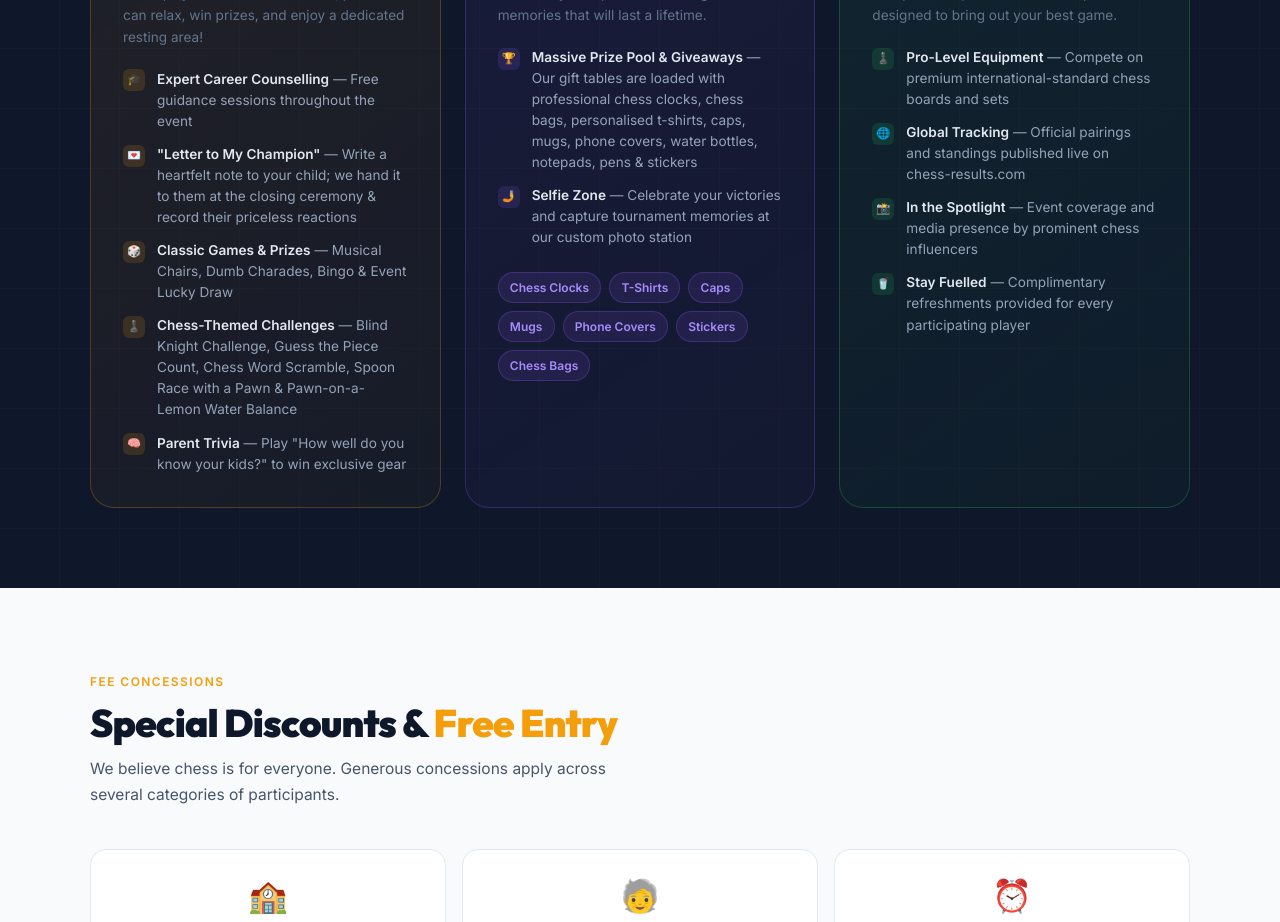
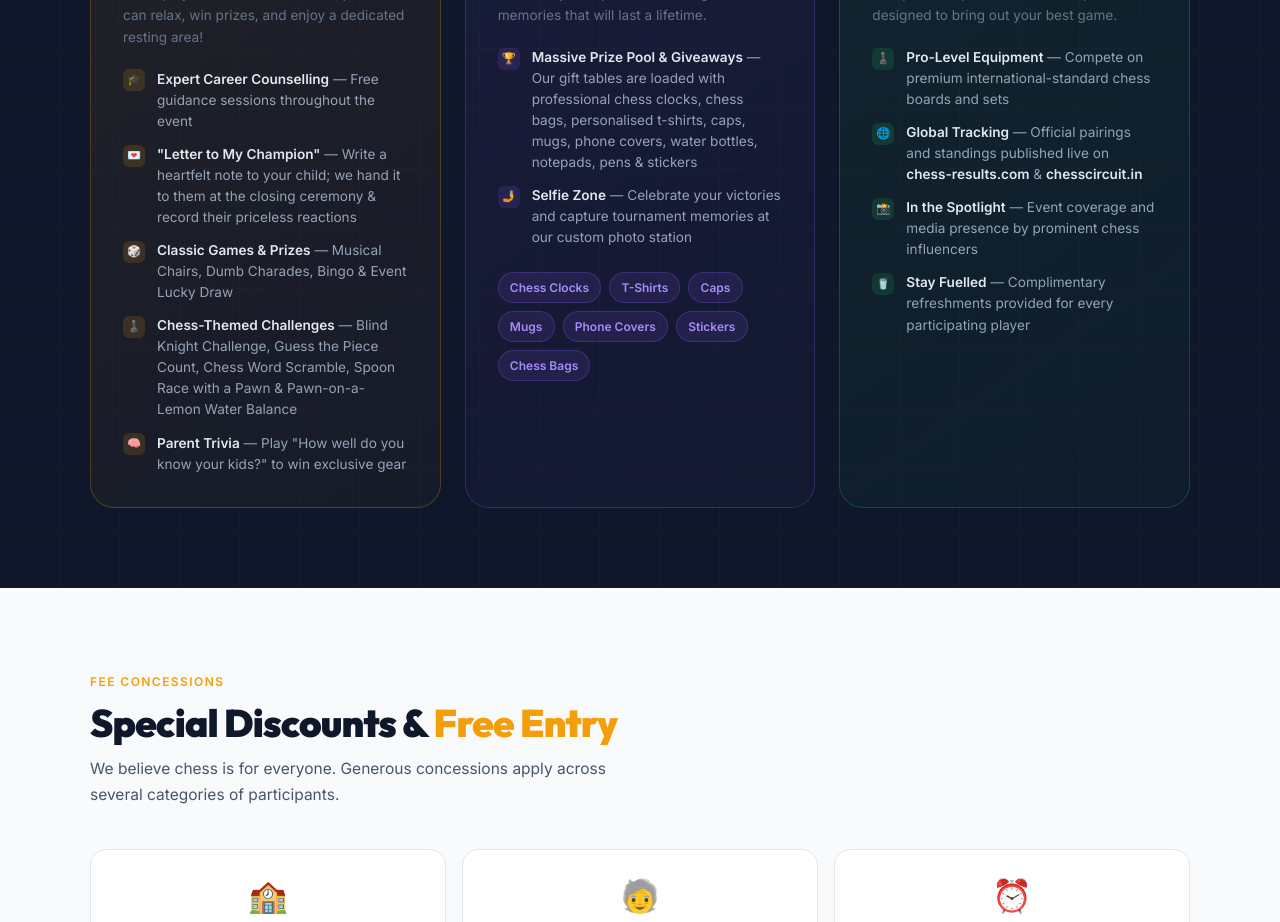
Before and after one commit to developerankushjain/thechesslifestyle, a website built with Vite: page tournament/index.html in a window 1280 px wide. Shown: the part 3920-4842 px from the top of the page. Built offline with nearby package versions, Linux system fonts and the light colour scheme.

Commit message:
Update pairings platforms: chess-results.com & chesscircuit.in

```diff
--- a/tournament/index.html
+++ b/tournament/index.html
@@ -564,7 +564,7 @@
               </li>
               <li style="display:flex;gap:.75rem;align-items:flex-start">
                 <span style="flex-shrink:0;width:22px;height:22px;background:rgba(34,197,94,0.15);border-radius:6px;display:flex;align-items:center;justify-content:center;font-size:.7rem;margin-top:.05rem">🌐</span>
-                <span style="font-size:.85rem;color:#94a3b8;line-height:1.55"><strong style="color:#e2e8f0">Global Tracking</strong> — Official pairings and standings published live on chess-results.com</span>
+                <span style="font-size:.85rem;color:#94a3b8;line-height:1.55"><strong style="color:#e2e8f0">Global Tracking</strong> — Official pairings and standings published live on <strong style="color:#e2e8f0">chess-results.com</strong> &amp; <strong style="color:#e2e8f0">chesscircuit.in</strong></span>
               </li>
               <li style="display:flex;gap:.75rem;align-items:flex-start">
                 <span style="flex-shrink:0;width:22px;height:22px;background:rgba(34,197,94,0.15);border-radius:6px;display:flex;align-items:center;justify-content:center;font-size:.7rem;margin-top:.05rem">📸</span>
```
